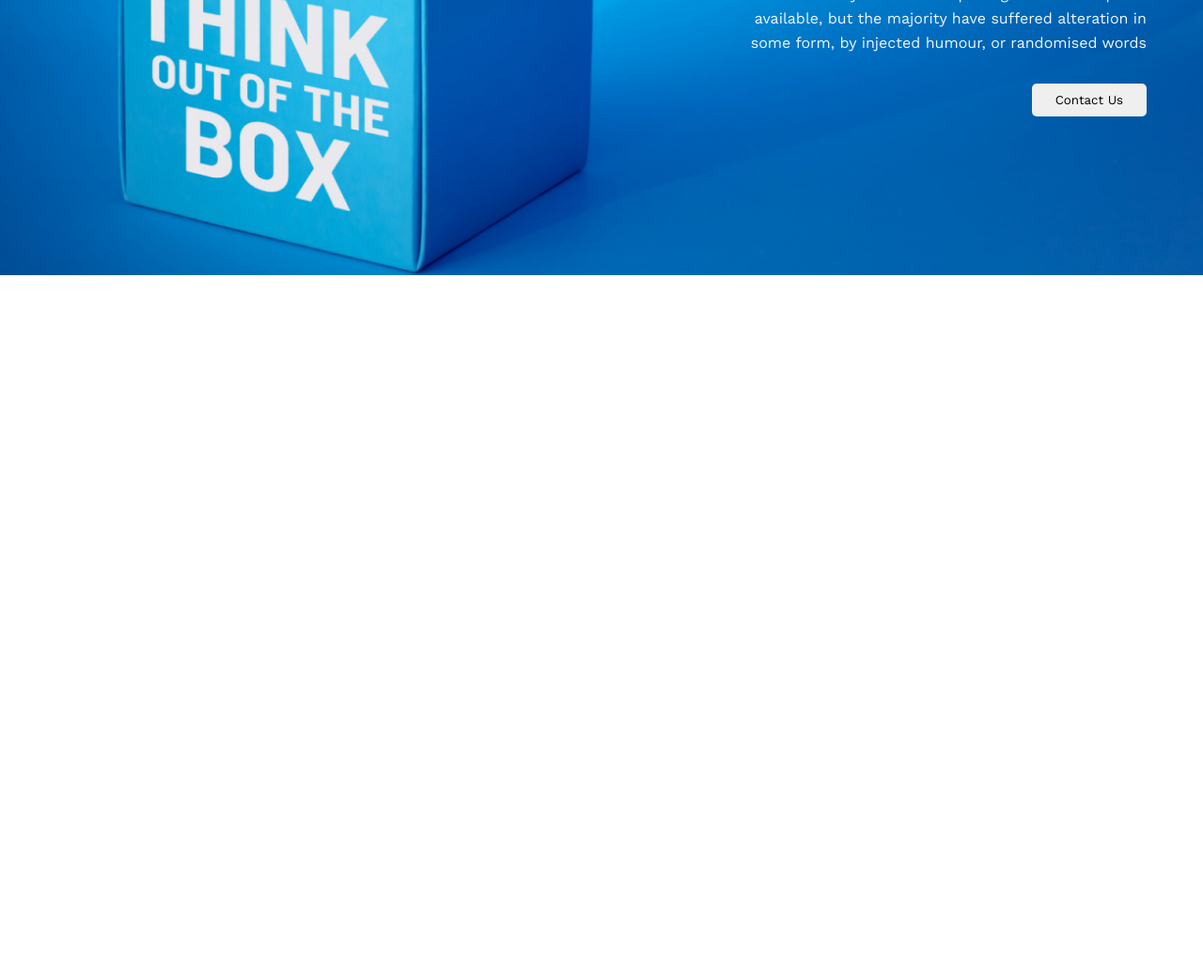
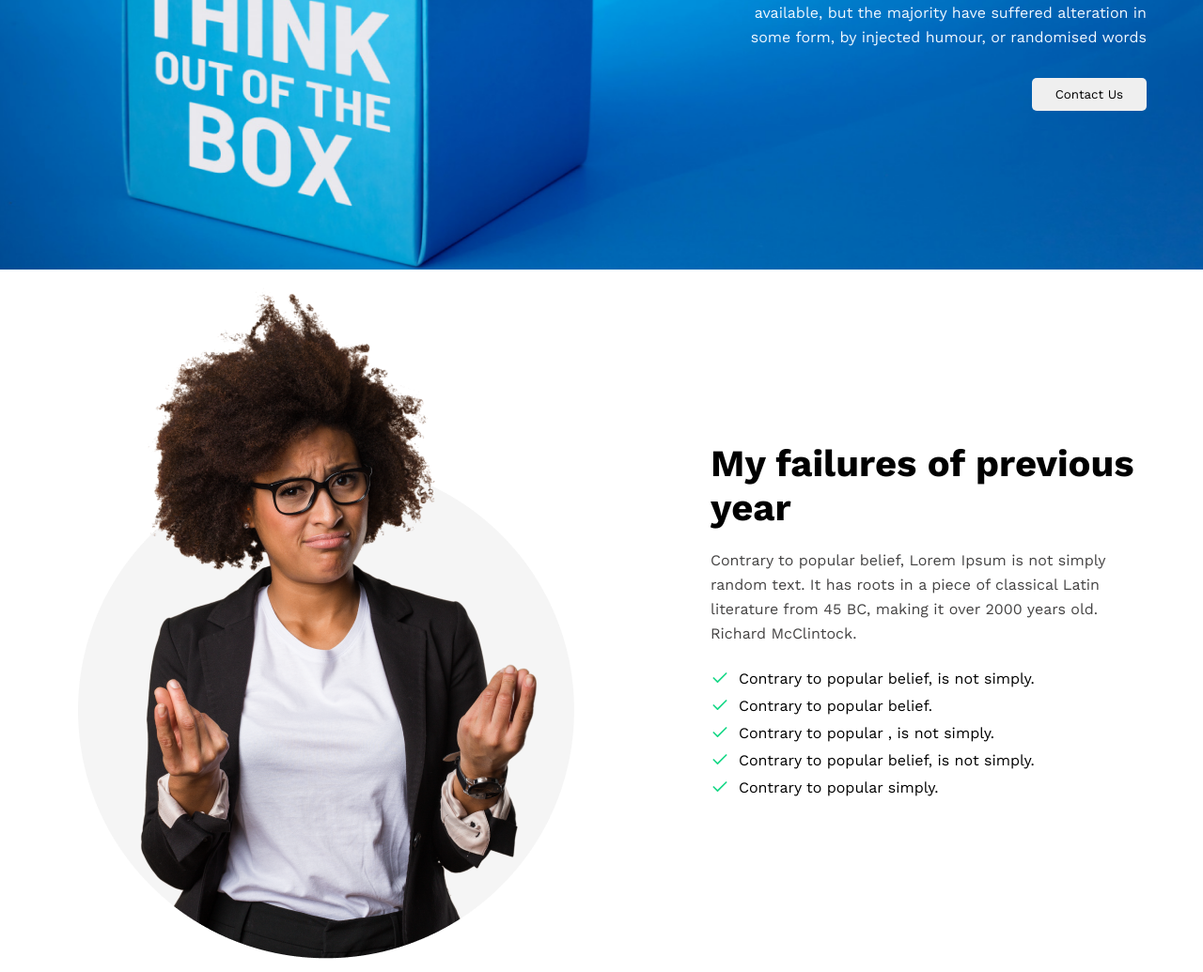
Before and after one commit to Masumkhan984/new-year, a plain HTML site: page index.html in a window 1280 px wide. Shown: the part 500-1535 px from the top of the page at 94% size. Before the commit the page ends 800 px from the top, so only its background shows below. Drawn offline with nearby package versions, Linux system fonts and the light colour scheme.

```diff
--- a/index.html
+++ b/index.html
@@ -42,7 +42,23 @@
     </header>
     <!-- main section -->
     <main>
-
+        <!-- Failure Area-->
+        <div class="failure_area">
+            <div class="failure_image">
+                <img src="./images/person.png" alt="person Image">
+            </div>
+            <div class="failure_text">
+                <h2>My failures of previous year</h2>
+                <p>Contrary to popular belief, Lorem Ipsum is not simply random text. It has roots in a piece of classical Latin literature from 45 BC, making it over 2000 years old. Richard McClintock.</p>
+                <ul>
+                    <li>Contrary to popular belief, is not simply.</li>
+                    <li>Contrary to popular belief.</li>
+                    <li>Contrary to popular , is not simply.</li>
+                    <li>Contrary to popular belief, is not simply.</li>
+                    <li>Contrary to popular simply.</li>
+                </ul>
+            </div>
+        </div>
     </main>
     <!-- Footer section -->
     <footer>
--- a/style.css
+++ b/style.css
@@ -10,6 +10,13 @@
     font-weight: 400;
     font-size: 16px;
     line-height: 26px;
+    color: #444343;
+}
+
+h2 {
+    font-weight: 700;
+    font-size: 40px;
+    line-height: 47px;
 }
 
 /* ===========Header Section============ */
@@ -68,12 +75,48 @@
     width: 40%;
     text-align: right;
 }
+.banner_text > p{
+    color: aliceblue;
+}
 
 h1 {
     font-weight: 700;
     font-size: 65px;
     line-height: 76px;
 }
-.banner_text>p{
+
+.banner_text>p {
     padding: 30px 0px;
 }
+
+/* =========Main Section========= */
+main {
+    padding: 10px 60px;
+}
+
+/* ----Failure area----- */
+.failure_area {
+    display: flex;
+    align-items: center;
+    justify-content: space-between;
+}
+.failure_image{
+    width: 60%;
+}
+.failure_text{
+    width: 40%;
+}
+.failure_text > ul >li {
+    margin: 0;
+    padding: 5px 30px;
+    list-style: none;
+    background-image: url("./images/check.svg");
+    background-repeat: no-repeat;
+    background-position: left center;
+    background-size: 20px;
+}
+.failure_text > p{
+    padding: 20px 0px;
+}
+
+/* -----Plans Area----- */
```
Also changed, not shown: images/check.svg (added).
